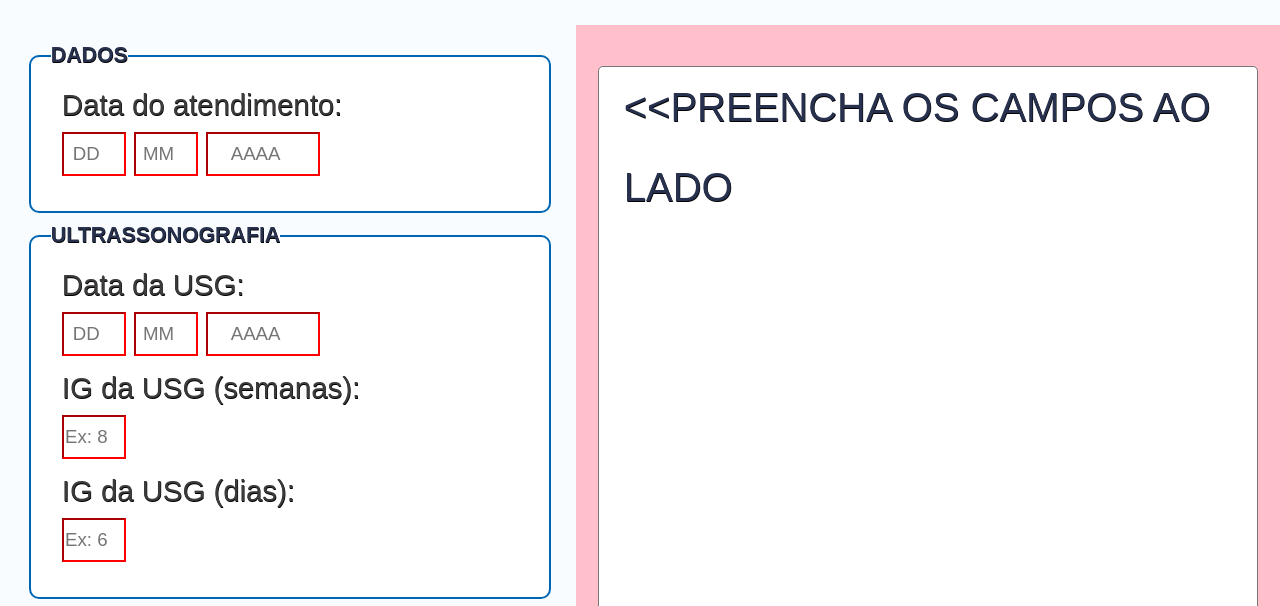
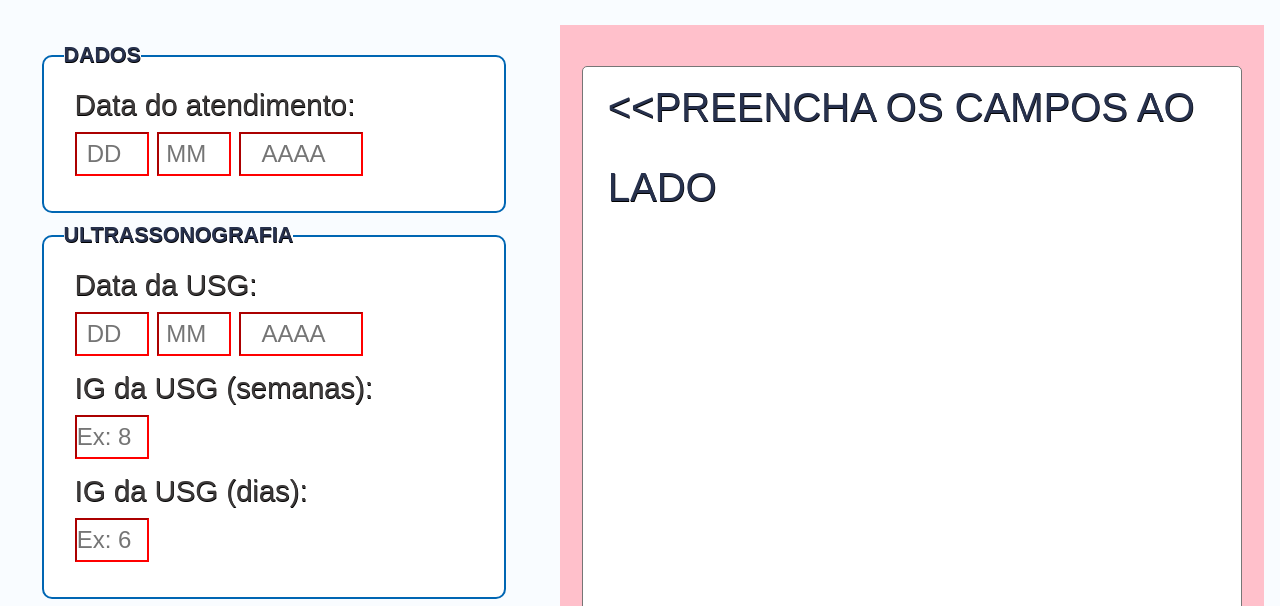
Before and after one commit to alancruzassis/IG-DPP---UNEB, a plain HTML site: page index.html in a window 1280 px wide. Shown: the part 157-763 px from the top of the page. Drawn offline with Linux system fonts and the light colour scheme; a web font is replaced by a local one.

Commit message:
Update index.html

```diff
--- a/index.html
+++ b/index.html
@@ -273,7 +273,7 @@
 	flex-direction: column;
 	box-sizing: border-box;
 	align-items: center;
-	width: 45%;
+	width: 40%;
 	height: 100%;
 	float: left;
 	padding: 0px;
@@ -298,7 +298,7 @@
 
 	textarea#textarea{
 
-		padding-left: 25px;
+
 		line-height:150px;
 		width: 90%;
 		height: 90%;
@@ -307,6 +307,7 @@
 		border-radius: 5px;
 		line-height: 2em;
 		text-shadow: 0.5px 0.5px 0.5px black;
+		padding-left: 25px;
 		}
 
 		input#caixai{
@@ -418,30 +419,30 @@
 		}
 
 		input.dia{
-		width: 60px;
+		width: 70px;
 		height: 40px;
 		text-align: center;
 		margin-top: 10px;
-		font-size: 14pt;
+		font-size: 18pt;
 		margin-bottom: 15px;
 		}
 
 		input.mes{
-		width: 60px;
+		width: 70px;
 		height: 40px;
 		text-align: center;
 		margin-top: 10px;
-		font-size: 14pt;
+		font-size: 18pt;
 		margin-bottom: 15px;
 		}
 
 		input.ano{
-		width: 110px;
+		width: 120px;
 		height: 40px;
 		text-align: center;
 		margin-top: 10px;
 		margin-bottom: 15px;
-		font-size: 14pt;
+		font-size: 18pt;
 		}
 
 		#autoria{
@@ -636,7 +637,7 @@ window.alert("BEM-VINDO(A)!\n\nAo fechar este aviso você atesta para os devidos
 </br>
 </br>
 </br>
-<p id="lastupdated"> &nbsp;Última atualização em: 02/06/2021</p>
+<p id="lastupdated"> &nbsp;Última atualização em: 05/06/2021</p>
 </br>
 
 <div id="autoria">AUTORES:</br></br><b>Alan da Cruz Assis da Silva¹; Thais Costa Machado Florence²</b> </br>
```
